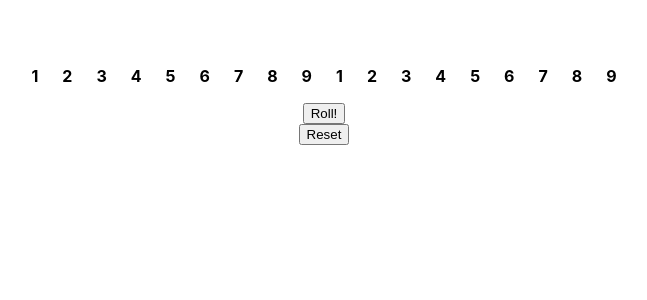
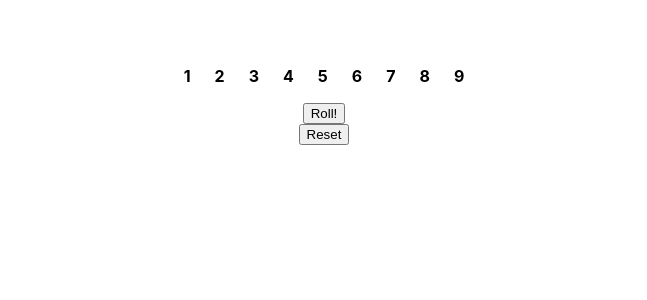
Before and after one commit to scott56gps/shut-the-box, a React (Create React App) app: page / in a window 1280 px wide. Shown: the top 300 px of the page, without its empty margins (316-963 px from the left). Built offline with nearby package versions, Linux system fonts and the light colour scheme; the HTML template or start-up script is replaced by a standard one.

Commit message:
Implemented interface to add margin to available pairs.  Fixed issue when roll is 8 and the number 9 is not printed

```diff
--- a/src/views/GameView.jsx
+++ b/src/views/GameView.jsx
@@ -4,15 +4,6 @@ import findPairs from '../utils/findPairs';
 import './GameView.css';
 
 const initialPegs = [
-  { isAvailable: true, choiceColor: 'none', number: 1, },
-  { isAvailable: true, choiceColor: 'none', number: 2, },
-  { isAvailable: true, choiceColor: 'none', number: 3, },
-  { isAvailable: true, choiceColor: 'none', number: 4, },
-  { isAvailable: true, choiceColor: 'none', number: 5, },
-  { isAvailable: true, choiceColor: 'none', number: 6, },
-  { isAvailable: true, choiceColor: 'none', number: 7, },
-  { isAvailable: true, choiceColor: 'none', number: 8, },
-  { isAvailable: true, choiceColor: 'none', number: 9, },
   { isAvailable: true, choiceColor: 'none', margin: 0, number: 1, },
   { isAvailable: true, choiceColor: 'none', margin: 0, number: 2, },
   { isAvailable: true, choiceColor: 'none', margin: 0, number: 3, },
@@ -87,7 +78,7 @@ const GameView = () => {
     var newPegs = [];
     var i = 0;
     var j = 8;
-    while (i < j) {
+    while (i <= j) {
       // If i is the key of an available pair
       if (availablePairs[i]) {
         // Generate a color
@@ -117,12 +108,15 @@ const GameView = () => {
         }
       } else {
         if (i !== 0) {
-          newPegs.push(pegs[i]);
+          newPegs.push(pegs[i-1]);
         }
       }
       i = i + 1;
     }
-    newPegs = newPegs.concat(pegs.slice(i + j));
+
+    // If i is 5, then that means that we are missing the last index of the
+    //  original pegs array: index 8
+    newPegs = newPegs.concat(pegs.slice(i === 5 && j === 4 ? 8 : i + j));
     setPegs(newPegs.sort((peg1, peg2) => peg1.number > peg2.number));
   }, [pegs, generateColor]);
 
```
